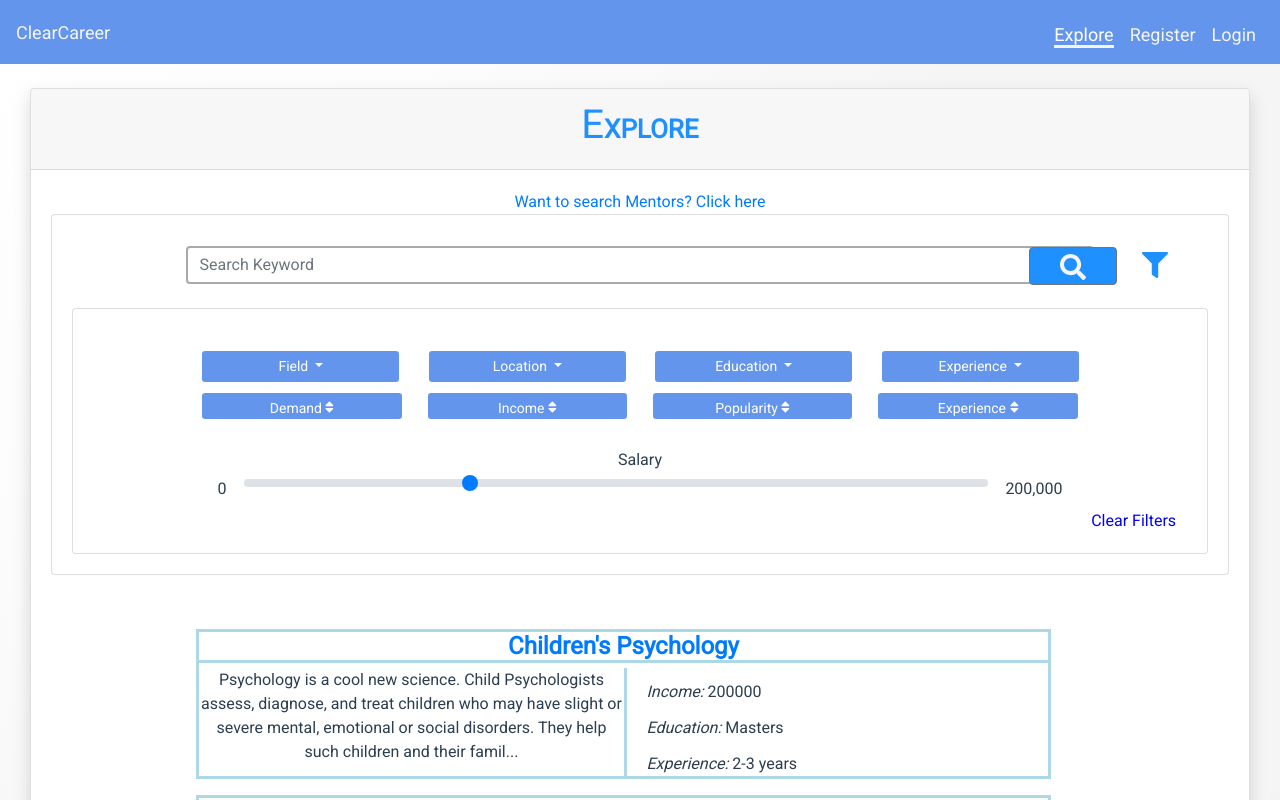
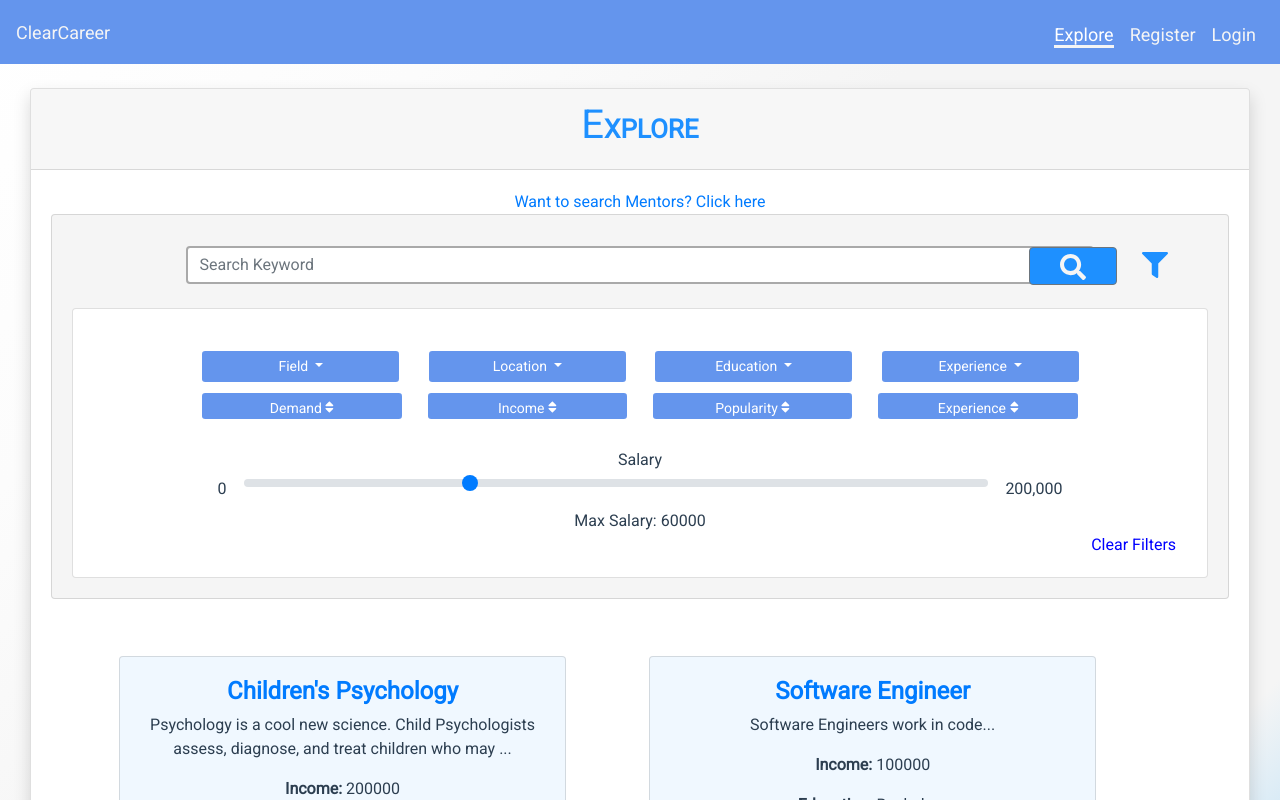
Before and after one commit to jerrylanning/clear-career, a Vue app: page /explore in a window 1280 px wide. Both pictures are taken after a click on the button 1155 px from the left and 267 px from the top of the page. Shown: the top 800 px of the page. Built offline with nearby package versions, Linux system fonts and the light colour scheme; what vue-graph would draw is missing.

Commit message:
Style Updates

```diff
--- a/src/components/assets/CareerCard.vue
+++ b/src/components/assets/CareerCard.vue
@@ -1,23 +1,23 @@
 <template>
-    <div class="career-container outlineBox">
-        <h4 class="career outlineBox">
-            <router-link :to="`/career-page/${career}`" class="router-link">{{career}}</router-link>
-        </h4>
-        <div class="description">
-            {{description.substring(0,200)}}...
-        </div>
-        <div class="quick-facts">
-            <div class="salary justify">
-                <span  class="justify-right">Income: </span>{{salary}}
-            </div>
-            <div class="education justify">
-                 <span class="justify-right">Education: </span>{{education}}
-            </div>
-            <div class="experience justify">
-                <span class="justify-right">Experience: </span> {{experience}}
-            </div>
-        </div>
-    </div>
+    <b-container class="career-card-container">
+            <b-card class="career-card">
+                <h4 class="career">
+                    <router-link :to="`/career-page/${career}`" class="router-link">{{career}}</router-link>
+                </h4>
+                <b-card-text>
+                    {{description.substring(0,100)}}...
+                </b-card-text>
+                <b-card-text>
+                    <span  style="font-weight: bold;">Income: </span>{{salary}}
+                </b-card-text>
+                <b-card-text>
+                    <span style="font-weight: bold;">Education: </span>{{education}}
+                </b-card-text>
+                <b-card-text>
+                    <span style="font-weight: bold;">Experience: </span> {{experience}}
+                </b-card-text>
+            </b-card>
+    </b-container>
 </template>
 
 <script>
@@ -35,11 +35,15 @@
 
 
 <style scoped>
-    .career-container {
-        width: 80%;
+    .career-card-container {
+        width: 45%;
         display: inline-block;
-        margin-left: 8%;
+        margin-left: 5%;
         margin-top: 2%;
+    }
+
+    .career-card {
+        background-color: aliceblue;
     }
 
     .career {
@@ -48,38 +52,4 @@
         font-weight:bold;
     }
 
-    .description {
-        display: inline-block;
-        position: relative;
-        height: 90%;
-        width: 50%;
-    }
-
-    .quick-facts {
-        display: inline-block;
-        width: 50%;
-        height: 90%;
-        float: right;
-        border-left-style: solid;
-        border-left-color: lightblue;
-        padding-left: 20px;
-    }
-
-    .salary {
-        margin-top: 3%;
-    }
-
-    .experience {
-        margin-top: 3%;
-    }
-
-    .education {
-        margin-top: 3%;
-    }
-    .justify{
-        text-align: left;
-    }
-    .justify-right{
-        font-style: Italic;
-    }
 </style>
--- a/src/components/assets/MentorCard.vue
+++ b/src/components/assets/MentorCard.vue
@@ -1,17 +1,21 @@
 <template>
-    <div class="mentor-card outlineBox">
-        <div class="text-container">
-            <div class="name-box"><router-link :to="`/mentor-profile/${username}`" class="router-link">{{name}}</router-link></div>
-            <div class="description-box">{{description}}</div>
-            <div class="bottom-box">
+    <b-container>
+        <b-card class="career-card">
+            <h4 class="career">
+                <router-link :to="`/mentor-profile/${username}`" class="router-link">{{name}}</router-link>
+            </h4>
+            <b-card-text>
+                {{description.substring(0,100)}}...
+            </b-card-text>
+            <b-card-text>
                 <div class="credential-box">
-                    <div><span style="font-style:italic;">Location: </span> {{location}}</div>
-                    <div class="credential"><span style="font-style:italic;">Years of Experience: </span>{{yearsOfExperience}}</div>
-                    <div class="credential"><span style="font-style:italic;">Workplace: </span>{{workplace}}</div>
+                    <div><span style="font-weight:bold;">Location: </span> {{location}}</div>
+                    <div class="credential"><span style="font-weight:bold;">Experience: </span>{{yearsOfExperience}}</div>
+                    <div class="credential"><span style="font-weight:bold;">Workplace: </span>{{workplace}}</div>
                 </div>
-            </div>
-        </div>
-    </div>
+            </b-card-text>
+        </b-card>
+    </b-container>
 </template>
 
 <script>
@@ -29,34 +33,15 @@
 </script>
 
 <style scoped>
-    .mentor-card {
-        margin-top: 3%;
-    }
-    .text-container {
-        padding-left: 5%;
-        text-align: left;
-    }
-    .name-box {
-        color: dodgerblue;
-        border-bottom: solid lightblue;
-        width: 25%;
-        font-size:18px;
-    }
-    .description-box {
-        margin-bottom: 1%;
-    }
-    .bottom-box {
-        width: 100%;
-        display: inline-flex;
-        margin-bottom: 1%;
-        font-size: 85%;
-    }
-    .show-profile-button {
-        height: 20%;
-    }
     .credential-box {
         width: 80%;
+        margin-left: auto;
+        margin-right: auto;
         display: inline-flex;
+    }
+    .career-card {
+        margin-top: 2%;
+        background-color: aliceblue;
     }
     .credential {
         margin-left: 10%;
--- a/src/components/pages/Explore.vue
+++ b/src/components/pages/Explore.vue
@@ -9,7 +9,7 @@
                 <div class="heading-block">
                     <div class="search-mentors"><router-link to="/search-mentors">Want to search Mentors? Click here</router-link></div>
                 </div>
-                <b-card >
+                <b-card class="background-explore">
                     <div class="form-inline">
                         <input class="form-control search-explore-bar" placeholder="Search Keyword" @change="updateKeyword"/>
                          <b-button type="button" v-b-tooltip.hover title="Search Keyword" class="search-icon-div" @click="updateKeyword"><font-awesome-icon   class="fa-item search-icon" :icon="searchIcon" /></b-button>
@@ -102,6 +102,7 @@
                         <label for="customRange1" class="min-label">0</label>
                         <input @change="rangeFilter" type="range" class="custom-range salary-slider" id="customRange1" :min="0" :max="200000" :value="range"/>
                         <label for="customRange1" class="max-label">200,000</label>
+                        <div>Max Salary: {{range}}</div>
                     </div>
                     <div class="clearFilters" @click="clearFilters">
                         Clear Filters
@@ -225,7 +226,7 @@
             },
             updateKeyword(event) {
                 let query = event.target.value.toLowerCase();
-                this.currentCareers = this.currentCareers.filter((career) => {
+                this.currentCareers = this.allCareers.filter((career) => {
                     let careerName = career.career.toLocaleLowerCase();
                     return careerName.includes(query)
                 });
@@ -286,6 +287,10 @@
     }
     .explore {
         text-align: center;
+    }
+
+    .background-explore {
+        background-color: whitesmoke;
     }
     .heading-block {
         display: inline-grid;
--- a/src/components/pages/SearchMentors.vue
+++ b/src/components/pages/SearchMentors.vue
@@ -6,7 +6,7 @@
                 <h1>M<span style="font-size:26px;font-weight:bold;">ENTORS</span>
                 </h1>
             </template>
-                <b-card >
+                <b-card class="search-mentor-container">
                     <div class="form-inline">
                         <input class="form-control search-mentor-bar" placeholder="Search by mentors name" @change="updateKeyword"/>
                         <b-button type="button" v-b-tooltip.hover title="Search Keyword" class="search-icon-div" @click="updateKeyword">
@@ -174,6 +174,9 @@
         width: 80%;
         margin-left: 10%;
     }
+    .search-mentor-container {
+        background-color: whitesmoke;
+    }
 
     .search-mentor-bar {
         width: 80%;
```
